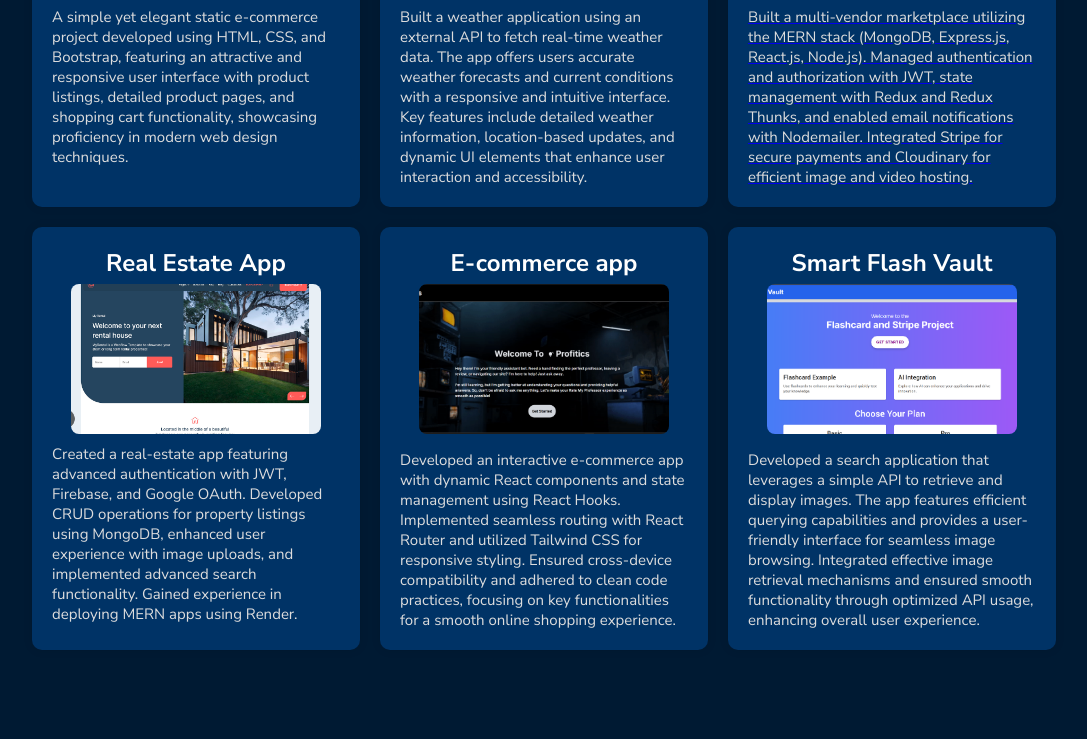
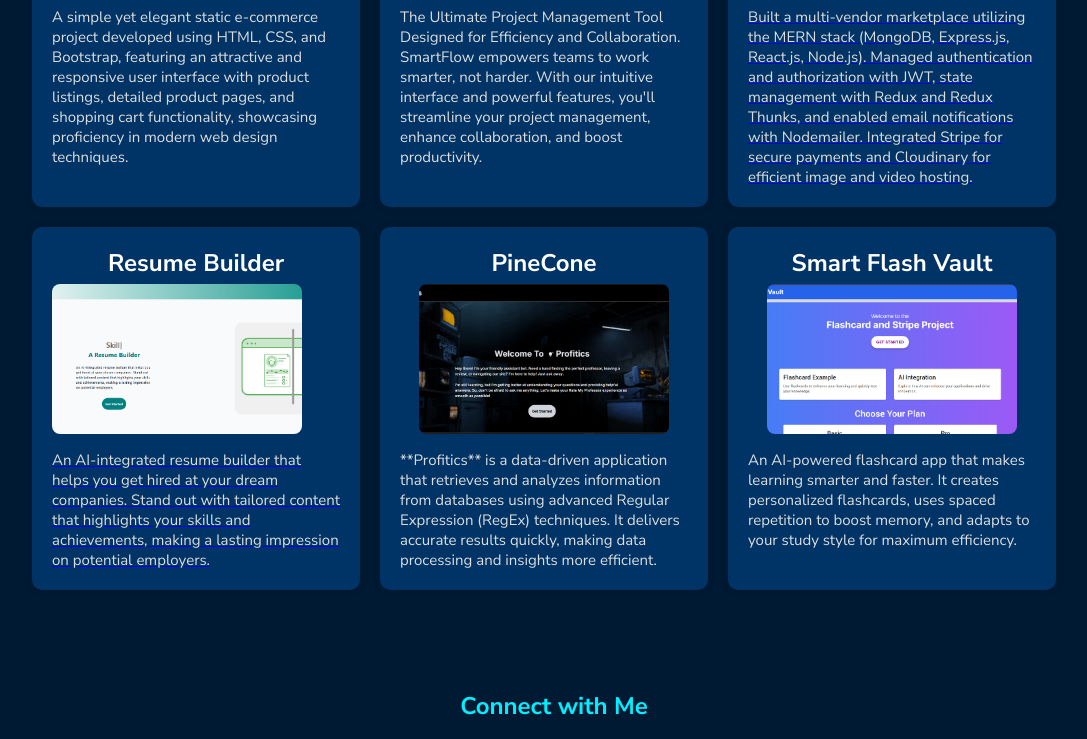
Before and after one commit to imtahirabatool/Portfolio, a plain HTML site: page index.html in a window 1280 px wide. Shown: the part 2517-3256 px from the top of the page, without its empty margins (96-1183 px from the left). Drawn offline with Linux system fonts and the light colour scheme.

Commit message:
description refactored

```diff
--- a/index.html
+++ b/index.html
@@ -137,11 +137,13 @@
                         <img src="assets/landing-page.png" alt="Project 1" class="project-image">
                     </a>
                     <div class="project-description">
-                        <p>Built a weather application using an external API to fetch real-time weather data. The app
-                            offers
-                            users accurate weather forecasts and current conditions with a responsive and intuitive
-                            interface. Key features include detailed weather information, location-based updates, and
-                            dynamic UI elements that enhance user interaction and accessibility.</p>
+                        <p>The Ultimate Project Management Tool Designed for Efficiency and Collaboration.
+
+                            SmartFlow empowers teams to work smarter, not harder. With our intuitive interface and
+                            powerful features, you'll streamline your project management, enhance collaboration, and
+                            boost productivity.
+
+                        </p>
                     </div>
                 </div>
                 <div class="project-card">
@@ -161,28 +163,27 @@
                 </div>
 
                 <div class="project-card">
-                    <h2>Real Estate App</h2>
-                    <img src="assets/real-estate.png" alt="Project 2" class="project-image">
-                    <div class="project-description">
-                        <p>Created a real-estate app featuring advanced authentication with JWT, Firebase, and Google
-                            OAuth.
-                            Developed CRUD operations for property listings using MongoDB, enhanced user experience with
-                            image uploads, and implemented advanced search functionality. Gained experience in deploying
-                            MERN apps using Render.</p>
-                    </div>
+
+                    <h2>Resume Builder</h2>
+                    <a href="https://skillsetify.vercel.app/">
+                        <img src="assets/SkillSetify.png" alt="Project 2" class="project-image">
+                        <div class="project-description">
+                            <p>An AI-integrated resume builder that helps you get hired at your dream companies. Stand
+                                out with tailored content that highlights your skills and achievements, making a lasting
+                                impression on potential employers.</p>
+                        </div>
+                    </a>
                 </div>
 
                 <div class="project-card">
-                    <h2>E-commerce app</h2>
+                    <h2>PineCone</h2>
                     <a href="https://profitics.vercel.app/">
                         <img src="assets/profitics.png" alt="Project 3" class="project-image">
                     </a>
                     <div class="project-description">
-                        <p>Developed an interactive e-commerce app with dynamic React components and state management
-                            using
-                            React Hooks. Implemented seamless routing with React Router and utilized Tailwind CSS for
-                            responsive styling. Ensured cross-device compatibility and adhered to clean code practices,
-                            focusing on key functionalities for a smooth online shopping experience.
+                        <p>**Profitics** is a data-driven application that retrieves and analyzes information from
+                            databases using advanced Regular Expression (RegEx) techniques. It delivers accurate results
+                            quickly, making data processing and insights more efficient.
                         </p>
                     </div>
                 </div>
@@ -192,13 +193,9 @@
                         <img src="assets/Flashcards.png" alt="Project 2" class="project-image">
                     </a>
                     <div class="project-description">
-                        <p>Developed a search application that leverages a simple API to retrieve and display images.
-                            The
-                            app features efficient querying capabilities and provides a user-friendly interface for
-                            seamless
-                            image browsing. Integrated effective image retrieval mechanisms and ensured smooth
-                            functionality
-                            through optimized API usage, enhancing overall user experience.</p>
+                        <p>An AI-powered flashcard app that makes learning smarter and faster.
+                            It creates personalized flashcards, uses spaced repetition to boost memory, and adapts to
+                            your study style for maximum efficiency.</p>
                     </div>
                 </div>
 
```
Also changed, not shown: assets/SkillSetify.png (added).
